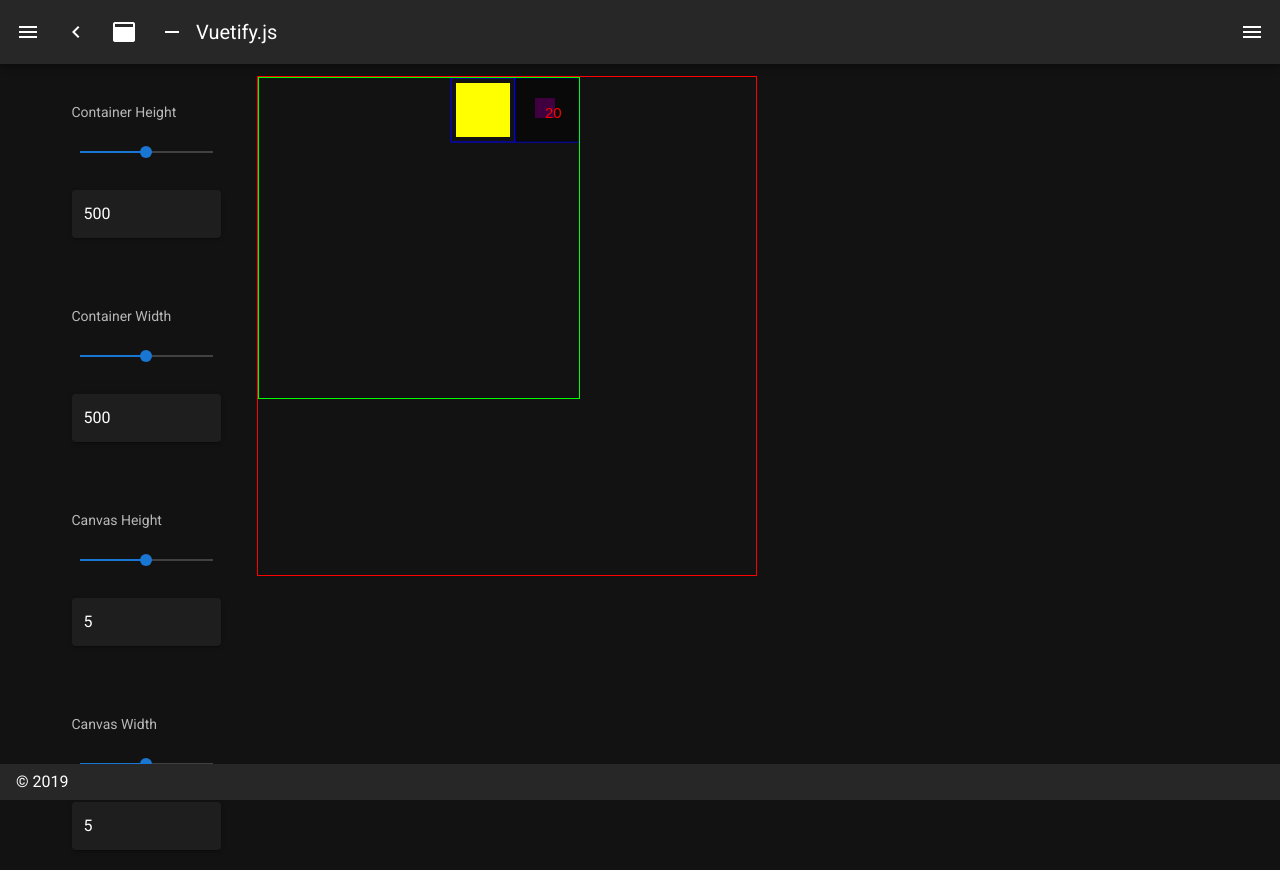
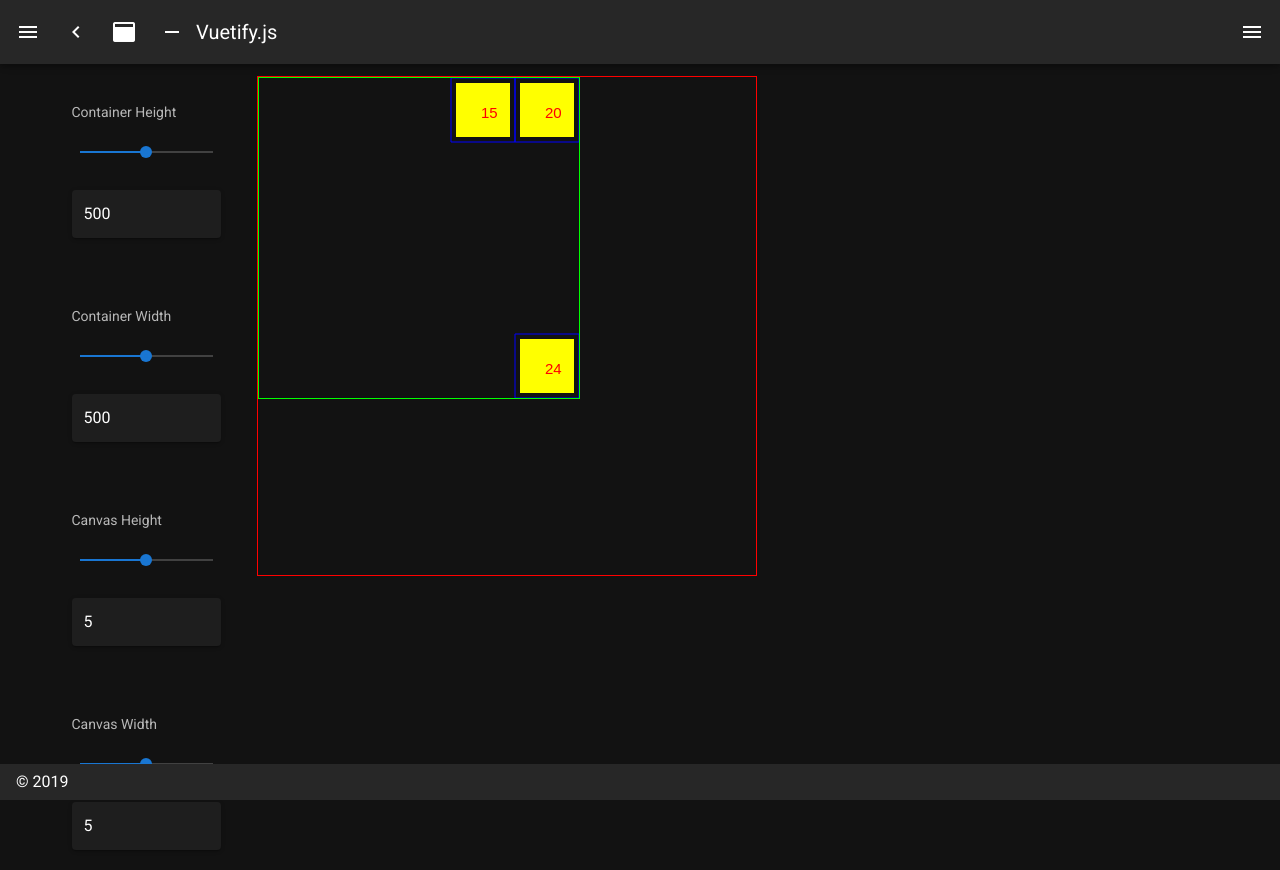
Before and after one commit to BangRocket/canvas-test, a Nuxt app: page /grid in a window 1280 px wide. Shown: the top 870 px of the page. Built offline with nearby package versions, Linux system fonts and the light colour scheme.

Commit message:
cell rendering seems to be working, but updating the grid doesnt account for the draw status being part of "item"

```diff
--- a/components/ItemGrid.vue
+++ b/components/ItemGrid.vue
@@ -4,9 +4,20 @@
     :class="{ showborder: border, viewport: !split }"
     :ref="'container'"
   >
+    <!-- <span>
+      <p v-for="(value, index) in hitDetect">{{ index }} : {{ value }}</p>
+    </span> -->
     <canvas
       :id="0"
       :key="0"
+      :ref="'hit'"
+      :name="'hit'"
+      :height="canvasHeight"
+      :width="canvasWidth"
+    ></canvas>
+    <canvas
+      :id="1"
+      :key="1"
       :ref="'item'"
       :name="'item'"
       :height="canvasHeight"
@@ -14,8 +25,8 @@
       :class="{ showborder: border }"
     ></canvas>
     <canvas
-      :id="1"
-      :key="1"
+      :id="2"
+      :key="2"
       :ref="'overlay'"
       :name="'overlay'"
       :height="canvasHeight"
@@ -23,12 +34,14 @@
       :class="{ showborder: border }"
     ></canvas>
     <canvas
-      :id="2"
-      :key="2"
+      :id="3"
+      :key="3"
       :ref="'text'"
       :name="'text'"
       :height="canvasHeight"
       :width="canvasWidth"
+      v-on:click="hitCheck"
+      v-on:mousemove="showHitLocationValues"
     ></canvas>
   </div>
 </template>
@@ -76,10 +89,15 @@ export default {
   data() {
     return {
       cellCount: this.width * this.height,
-      layername: 'canvas' + this.counter,
-      counter: 0,
       cells: [], // base element for grid
-      items: [] // elements on grid
+      items: [], // elements on grid
+      hits: [],
+      hitDetect: {
+        clientX: 0,
+        clientY: 0,
+        offsetX: 0,
+        offsetY: 0
+      }
     }
   },
   computed: {
@@ -111,8 +129,9 @@ export default {
   created() {},
   mounted() {
     this.calculateCells()
-    this.addItem({ visible: true, count: 0, active: true }, 15) // visible is if image is shown, active is dim, count will be for bottle 'n shit
-    this.addItem({ visible: false, count: 0, active: false }, 20)
+    this.addItem({ visible: true, count: 0, active: true, drawn: false }, 15) // visible is if image is shown, active is dim, count will be for bottle 'n shit
+    this.addItem({ visible: true, count: 0, active: true, drawn: false }, 20)
+    this.addItem({ visible: true, count: 0, active: true, drawn: false }, 24)
     this.renderCells()
 
     // 2, 11, 16, 19, 31
@@ -124,6 +143,32 @@ export default {
   },
   provide() {},
   methods: {
+    showHitLocationValues(e) {
+      this.hitDetect.clientX = e.clientX
+      this.hitDetect.clientY = e.clientY
+      this.hitDetect.offsetX = e.offsetX
+      this.hitDetect.offsetY = e.offsetY
+    },
+    hitCheck(e) {
+      const hitCtx = this.$refs.hit.getContext('2d')
+      const pixel = hitCtx.getImageData(e.offsetX, e.offsetY, 1, 1).data
+      const color = `rgb(${pixel[0]},${pixel[1]},${pixel[2]})`
+
+      for (const hitbox in this.hits) {
+        if (this.hits[hitbox] === color) {
+          console.log(hitbox)
+          this.items[hitbox].active = !this.items[hitbox].active
+          this.updateCell(hitbox)
+        }
+      }
+      // console.log(color)
+    },
+    getRandomColor() {
+      const r = Math.round(Math.random() * 255)
+      const g = Math.round(Math.random() * 255)
+      const b = Math.round(Math.random() * 255)
+      return `rgb(${r},${g},${b})`
+    },
     /*
       calculateCells -- figures out how many cells we can fit, where they should start and stop based on canvas
       renderCells -- renders the cells including the item it contains
@@ -157,7 +202,10 @@ export default {
             x1: cols * this.imageSize,
             y1: rows * this.imageSize,
             x2: cols * this.imageSize * 2,
-            y2: rows * this.imageSize * 2
+            y2: rows * this.imageSize * 2,
+            overlay: {
+              darken: false
+            }
           })
           cellCounter = cellCounter + 1
         }
@@ -172,28 +220,47 @@ export default {
       }
     },
     renderCells() {
+      /* this should only be called once or when the whole table needs
+          to be re-rendered. something else needs to ne done for resize calcuarions
+      */
+
       // only render item (by id)
       let ctx = this.$refs.item.getContext('2d')
 
       for (const value in this.items) {
         const item = this.items[value]
         const cell = this.cells[value]
-        ctx.clearRect(0, 0, this.canvasWidth, this.canvasHeight)
+
+        // dont render if the cell doesnt exist in our current context
+        if (typeof cell === 'undefined' || item.drawn) {
+          continue
+        }
+
+        item.drawn = true
+        // ctx.clearRect(0, 0, this.canvasWidth, this.canvasHeight)
         // image
 
         ctx = this.$refs.item.getContext('2d')
 
-        // if (item.active) {
-        ctx.beginPath()
-        ctx.lineWidth = '1'
-        ctx.strokeStyle = 'blue'
-        ctx.rect(cell.x1, cell.y1, this.imageSize, this.imageSize)
-        ctx.stroke()
-        // }
+        if (this.border) {
+          console.log('renderCells: border (%s)', value)
+          ctx.beginPath()
+          ctx.lineWidth = '1'
+          ctx.strokeStyle = 'blue'
+          ctx.rect(cell.x1, cell.y1, this.imageSize, this.imageSize)
+          ctx.stroke()
+        }
 
         if (item.visible) {
+          console.log('renderCells: text (%s)', value)
+          // sanity check
+          ctx = this.$refs.text.getContext('2d')
+          ctx.font = '15px Arial'
+          ctx.fillStyle = 'red'
+          ctx.fillText(`${value}`, cell.x1 + 30, cell.y1 + 40)
+
+          console.log('renderCells: image (%s)', value)
           ctx = this.$refs.item.getContext('2d')
-
           ctx.beginPath()
           ctx.lineWidth = '1'
           ctx.strokeStyle = 'yellow'
@@ -205,14 +272,28 @@ export default {
             this.imageSize - this.padding
           )
           ctx.stroke()
+
+          console.log('renderCells: hitbox (%s)', value)
+          // add hit color box
+          ctx = this.$refs.hit.getContext('2d')
+
+          ctx.beginPath()
+          ctx.lineWidth = '1'
+          const hitColor = this.getRandomColor()
+          this.hits[value] = hitColor
+          ctx.strokeStyle = hitColor
+          ctx.fillStyle = hitColor
+          ctx.fillRect(
+            cell.x1 + this.padding / 2,
+            cell.y1 + this.padding / 2,
+            this.imageSize - this.padding,
+            this.imageSize - this.padding
+          )
+          ctx.stroke()
         }
-        // sanity check
-        ctx = this.$refs.text.getContext('2d')
-        ctx.font = '15px Arial'
-        ctx.fillStyle = 'red'
-        ctx.fillText(`${value}`, cell.x1 + 30, cell.y1 + 40)
 
-        if (!item.active) {
+        console.log('renderCells: overlay (%s)', value)
+        if (!item.active && !cell.overlay.darken) {
           // add a fake dim overlay
           ctx = this.$refs.overlay.getContext('2d')
           ctx.beginPath()
@@ -220,25 +301,25 @@ export default {
           ctx.strokeStyle = 'black' // background color?
           ctx.fillStyle = 'rgba(0, 0, 0, 0.5)'
           ctx.fillRect(cell.x1, cell.y1, this.imageSize, this.imageSize)
+          cell.overlay.darken = true
 
-          // adding something after drawing the above layer
-          ctx = this.$refs.item.getContext('2d')
-          ctx.beginPath()
-          ctx.lineWidth = '1'
-          ctx.strokeStyle = 'purple'
-          ctx.fillStyle = 'purple'
-          ctx.fillRect(cell.x1 + 20, cell.y1 + 20, 20, 20)
-          ctx.stroke()
+          // // adding something after drawing the above layer
+          // ctx = this.$refs.item.getContext('2d')
+          // ctx.beginPath()
+          // ctx.lineWidth = '1'
+          // ctx.strokeStyle = 'purple'
+          // ctx.fillStyle = 'purple'
+          // ctx.fillRect(cell.x1 + 20, cell.y1 + 20, 20, 20)
+          // ctx.stroke()
+
+          // remove the fake overlay
+          // if (!item.active) {
+          //   // add a fake dim overlay
+          //   ctx = this.$refs.overlay.getContext('2d')
+          //   ctx.clearRect(cell.x1, cell.y1, this.imageSize, this.imageSize)
+          // }
         }
-        // remove the fake overlay
-        // if (!item.active) {
-        //   // add a fake dim overlay
-        //   ctx = this.$refs.overlay.getContext('2d')
-        //   ctx.clearRect(cell.x1, cell.y1, this.imageSize, this.imageSize)
-        // }
       }
-
-      // this loop is for the item rendering itself
     },
 
     updateCells(cells) {
@@ -246,84 +327,76 @@ export default {
         this.updateCell(cell)
       }
     },
-    updateCell(cell) {
-      if (cell > 0) {
-        const ctx = this.$refs.item.getContext('2d')
+    updateCell(value) {
+      // maybe we should pass specific things to update into this? is it faster? does it matter?
+      if (value > 0) {
+        let ctx = this.$refs.item.getContext('2d')
 
-        const currentCell = this.cells[cell]
-        this.items[cell] = true
+        const item = this.items[value]
+        const cell = this.cells[value]
+
+        console.log('update', item, cell)
+
+        // dont render if the cell doesnt exist in our current context
+        if (typeof cell === 'undefined') {
+          return
+        }
 
         // this will add it to the "visible list" but not render it unless its relevent
-        if (cell <= this.cells.length) {
-          let rendercounter = cell
-          ctx.clearRect(
-            currentCell.x1,
-            currentCell.y1,
-            this.imageSize,
-            this.imageSize
-          )
-          console.log(currentCell.x1, currentCell.y1)
-          // cell
-          ctx.beginPath()
-          ctx.lineWidth = '1'
-          ctx.strokeStyle = 'blue'
-          ctx.rect(
-            currentCell.x1,
-            currentCell.y1,
-            this.imageSize,
-            this.imageSize
-          )
-          ctx.stroke()
+        if (value <= this.cells.length) {
+          if (this.border) {
+            console.log('updateCell: border (%s)', value)
+            ctx.beginPath()
+            ctx.lineWidth = '1'
+            ctx.strokeStyle = 'blue'
+            ctx.rect(cell.x1, cell.y1, this.imageSize, this.imageSize)
+            ctx.stroke()
+          }
 
-          // image
-          ctx.font = '15px Arial'
-          ctx.fillStyle = 'red'
-          ctx.fillText(
-            `${rendercounter + 1}`,
-            currentCell.x1 + 30,
-            currentCell.y1 + 40
-          )
-          rendercounter = rendercounter + 1
-          ctx.beginPath()
-          ctx.lineWidth = '1'
-          ctx.strokeStyle = 'yellow'
-          ctx.rect(
-            currentCell.x1 + this.padding / 2,
-            currentCell.y1 + this.padding / 2,
-            this.imageSize - this.padding,
-            this.imageSize - this.padding
-          )
-          ctx.stroke()
+          if (item.visible) {
+            console.log('updateCell: text (%s)', value)
+            // sanity check
+            ctx = this.$refs.text.getContext('2d')
+            ctx.font = '15px Arial'
+            ctx.fillStyle = 'red'
+            ctx.fillText(`${value}`, cell.x1 + 30, cell.y1 + 40)
+
+            console.log('updateCell: image (%s)', value)
+            ctx = this.$refs.item.getContext('2d')
+            ctx.beginPath()
+            ctx.lineWidth = '1'
+            ctx.strokeStyle = 'yellow'
+            ctx.fillStyle = 'yellow'
+            ctx.fillRect(
+              cell.x1 + this.padding / 2,
+              cell.y1 + this.padding / 2,
+              this.imageSize - this.padding,
+              this.imageSize - this.padding
+            )
+            ctx.stroke()
+          }
+
+          console.log('updateCell: overlay (%s)', value)
+          if (!item.active && !cell.overlay.darken) {
+            // add a fake dim overlay
+            ctx = this.$refs.overlay.getContext('2d')
+            ctx.beginPath()
+            ctx.lineWidth = '1'
+            ctx.strokeStyle = 'black' // background color?
+            ctx.fillStyle = 'rgba(0, 0, 0, 0.5)'
+            ctx.fillRect(cell.x1, cell.y1, this.imageSize, this.imageSize)
+            cell.overlay.darken = true
+          } else {
+            ctx = this.$refs.overlay.getContext('2d')
+            ctx.clearRect(cell.x1, cell.y1, this.imageSize, this.imageSize)
+            cell.overlay.darken = false
+          }
         }
       }
-      console.log(this.cells)
     },
     addItem(item, cell) {
       this.items[cell] = item
     },
-
-    renderItems() {
-      const ctx = this.$refs.item.getContext('2d')
-      const rendercounter = 1
-      for (const cell of this.cells) {
-        ctx.clearRect(0, 0, this.canvasWidth, this.canvasHeight)
-        // image
-        ctx.font = '15px Arial'
-        ctx.fillStyle = 'red'
-        ctx.fillText(`${rendercounter}`, cell.x1 + 30, cell.y1 + 40)
-
-        ctx.beginPath()
-        ctx.lineWidth = '1'
-        ctx.strokeStyle = 'yellow'
-        ctx.rect(
-          cell.x1 + this.padding / 2,
-          cell.y1 + this.padding / 2,
-          this.imageSize - this.padding,
-          this.imageSize - this.padding
-        )
-        ctx.stroke()
-      }
-    }, // draws image to cell
     ...mapMutations({
       context: 'canvas/setContext'
     })
```
